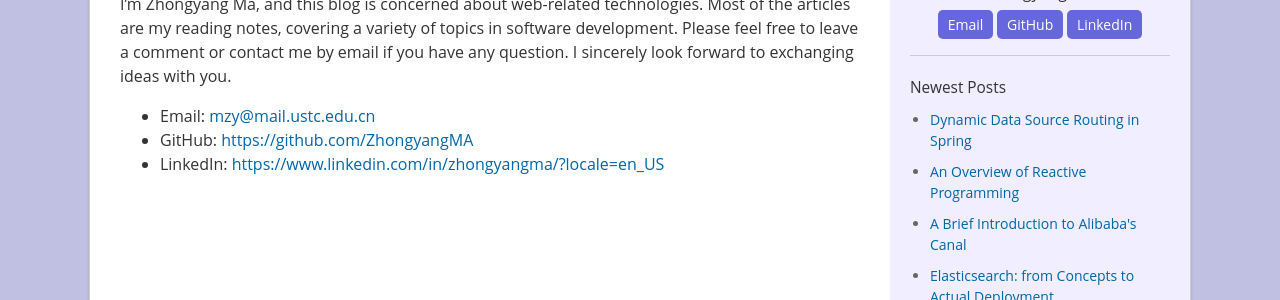
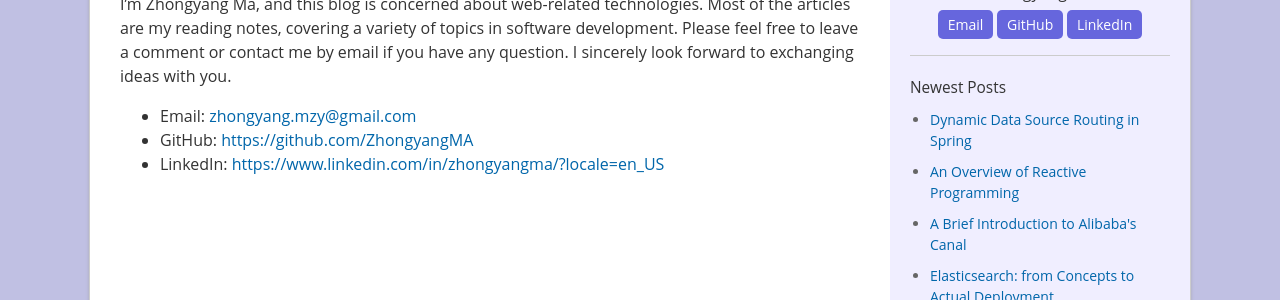
Before and after one commit to ZhongyangMA/ZhongyangMA.github.io, a Jekyll site: the page built from about.md, in a window 1280 px wide. Shown: the part 299-599 px from the top of the page. Built offline with Jekyll 4.4.1, drawn with Linux system fonts in a browser that asks for light colours; comment, search, counter and statistics services are not loaded.

Commit message:
change email addr

```diff
--- a/_config.yml
+++ b/_config.yml
@@ -8,14 +8,14 @@ description: >
   I'm Zhongyang Ma and this blog is concerned about web-related technologies. Most of the articles are my reading notes, covering a variety of topics in software development. Please feel free to leave a comment or contact me by email if you have any question.
 
 # Your information
-email: mzy@mail.ustc.edu.cn
+email: zhongyang.mzy@gmail.com
 author: Zhongyang MA
 avatar: "/img/avatar.png"
 profile: Senior Java Developer, Tech Enthusiast, Blog Writer, PhD in Physics.
 #twitter_username: twitter_username
 
 profile_links:
-  Email: "mailto:mzy@mail.ustc.edu.cn"
+  Email: "mailto:zhongyang.mzy@gmail.com"
   GitHub: "https://github.com/ZhongyangMA"
   LinkedIn: "https://www.linkedin.com/in/zhongyangma/?locale=en_US"
 
--- a/about.md
+++ b/about.md
@@ -7,6 +7,6 @@ permalink: /about/
 ## Welcome to this website !
 I'm Zhongyang Ma, and this blog is concerned about web-related technologies. Most of the articles are my reading notes, covering a variety of topics in software development. Please feel free to leave a comment or contact me by email if you have any question. I sincerely look forward to exchanging ideas with you.
 
- - Email: [mzy@mail.ustc.edu.cn](mailto:mzy@mail.ustc.edu.cn)
+ - Email: [zhongyang.mzy@gmail.com](mailto:zhongyang.mzy@gmail.com)
  - GitHub: [https://github.com/ZhongyangMA](https://github.com/ZhongyangMA)
  - LinkedIn: [https://www.linkedin.com/in/zhongyangma/?locale=en_US](https://www.linkedin.com/in/zhongyangma/?locale=en_US)
```
